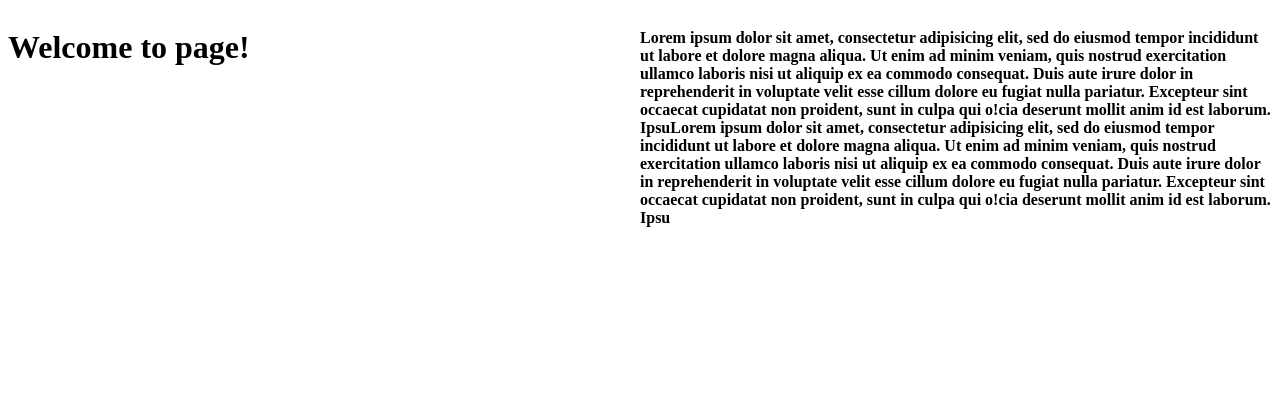
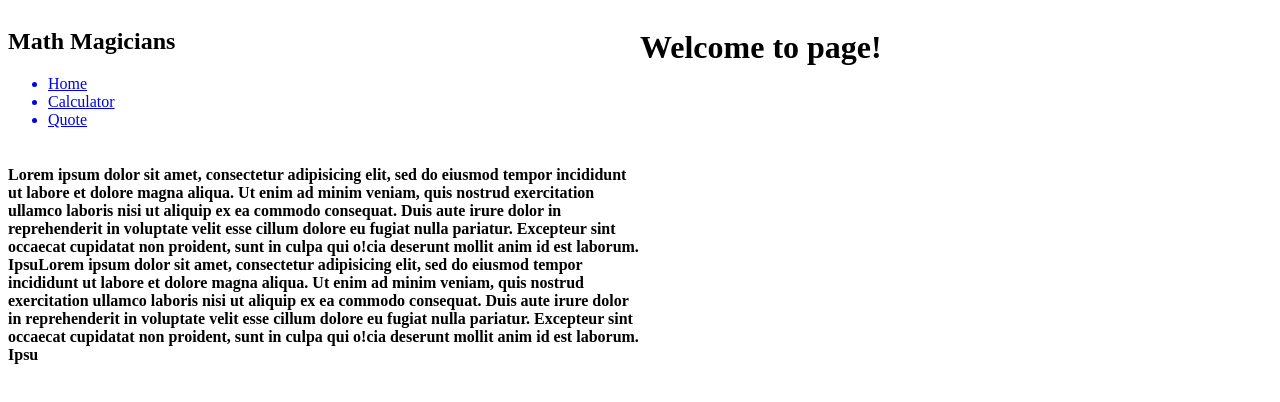
Before and after one commit to kcotrinam/calculator-react, a React (Create React App) app: page / in a window 1280 px wide. Shown: the top 402 px of the page. Built offline with nearby package versions, Linux system fonts and the light colour scheme.

Commit message:
Add navbar with the corersponding routes

```diff
--- a/src/components/navbar/Links.jsx
+++ b/src/components/navbar/Links.jsx
@@ -1,8 +1,17 @@
 import PropTypes from 'prop-types';
+import { Link } from 'react-router-dom';
 
-const Links = ({ name }) => (
-  <li>{name}</li>
-);
+const Links = ({ name }) => {
+  const lowerCasedName = name.toLowerCase();
+  const route = lowerCasedName === 'home' ? '/' : `/${lowerCasedName}`;
+  return (
+    <>
+      <Link to={route}>
+        <li>{name}</li>
+      </Link>
+    </>
+  );
+};
 
 Links.propTypes = {
   name: PropTypes.string,
--- a/src/routes/Routes.js
+++ b/src/routes/Routes.js
@@ -1,20 +1,19 @@
 import React from 'react';
 import {
   BrowserRouter as Router,
-  Switch,
   Route,
 } from 'react-router-dom';
 import App from '../components/App';
 import Home from '../components/home/Home';
 import QuoteComp from '../components/quotes/QuoteComp';
+import Navbar from '../components/navbar/Navbar';
 
 const Routes = () => (
   <Router>
-    <Switch>
-      <Route exact path="/" component={Home} />
-      <Route exact path="/calculator" component={App} />
-      <Route exact path="/quote" component={QuoteComp} />
-    </Switch>
+    <Navbar />
+    <Route exact path="/" component={Home} />
+    <Route exact path="/calculator" component={App} />
+    <Route exact path="/quote" component={QuoteComp} />
   </Router>
 );
 
```
